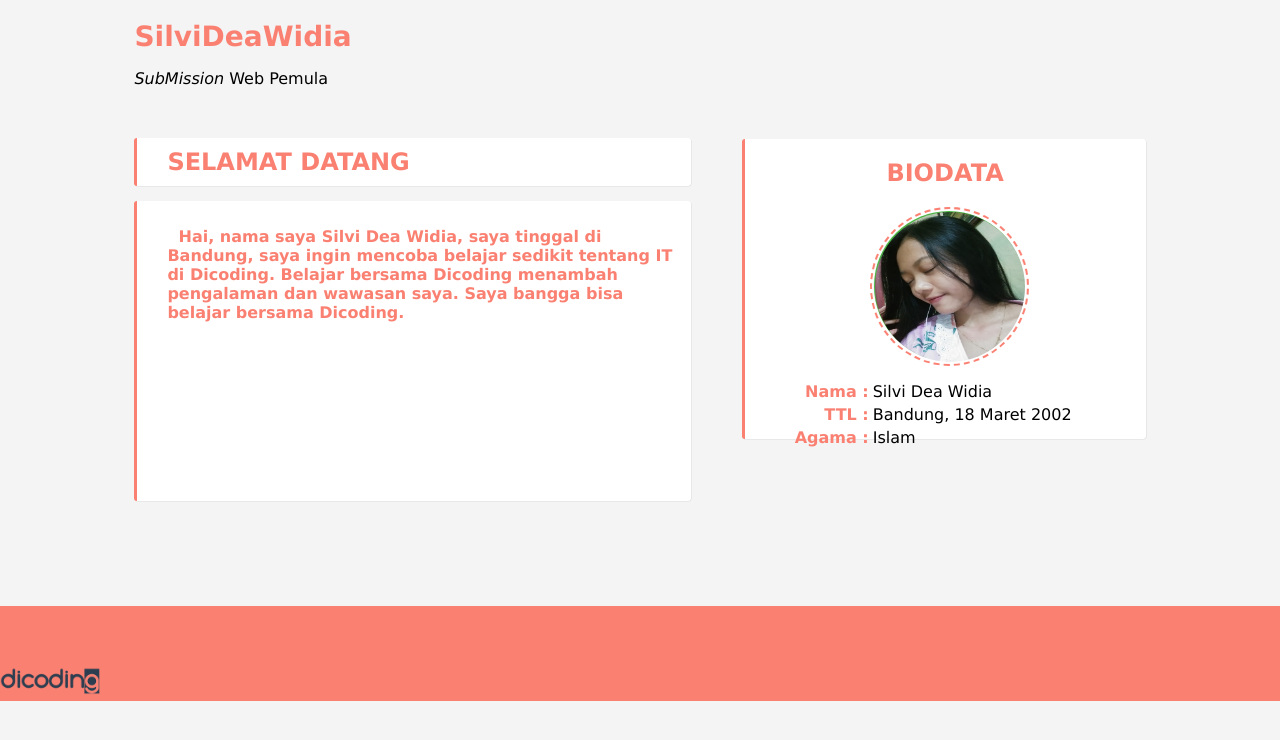
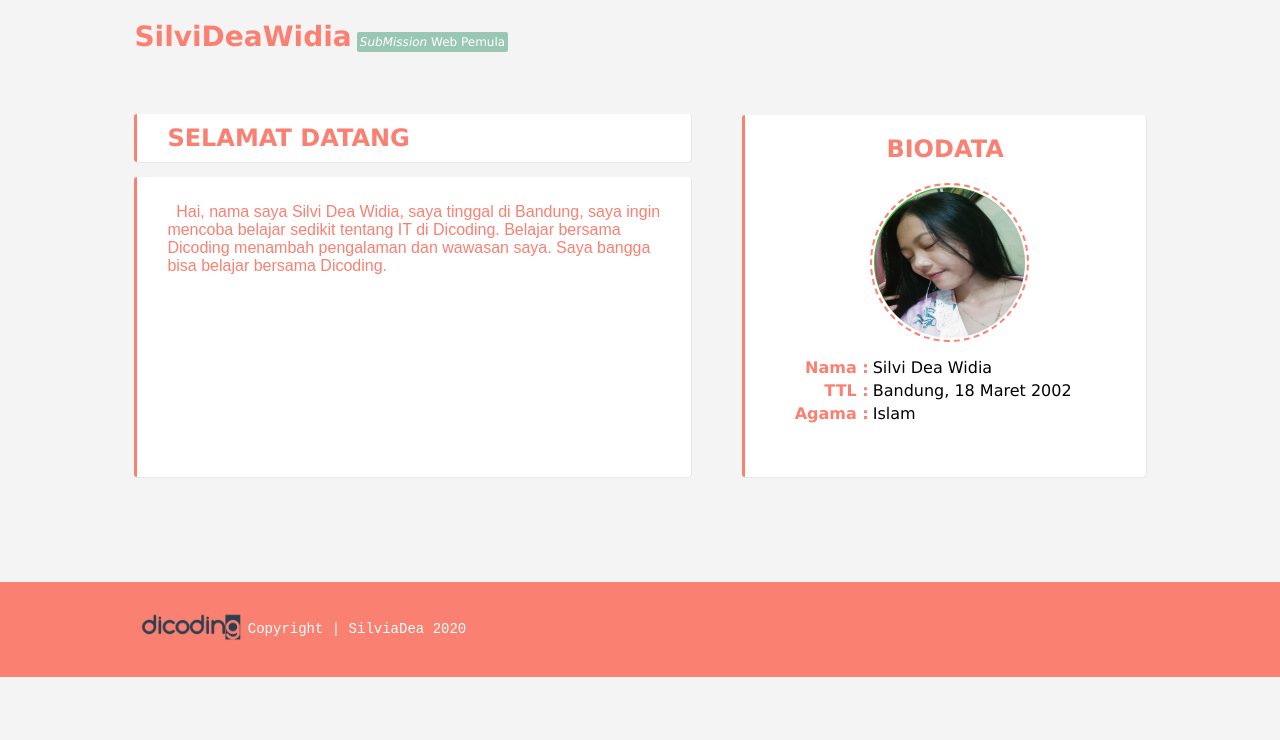
Before and after one commit to yaelahman/yaelahman.github.io, a plain HTML site: page index.html in a window 1280 px wide. Drawn offline with Linux system fonts and the light colour scheme.

Commit message:
Update script.css

```diff
--- a/script.css
+++ b/script.css
@@ -25,6 +25,15 @@ nav #navbar-header a {
     text-decoration: none;
     color: salmon;
     font-weight: 800;
+}
+
+nav #navbar-header p {
+    display: inline-block;
+    font-size: 12px;
+    background-color: #9ac7b4;
+    padding: 3px;
+    border-radius: 2px;
+    color: white;
 }
 
 article {
@@ -66,12 +75,13 @@ article {
     padding: 10px;
     padding-left: 30px;
     color: salmon;
-    font-weight: bold;
+    /* font-weight: bold; */
+    font-family: Arial, Helvetica, sans-serif;
 }
 
 aside {
     flex: 45%;
-    height: 300px;
+    min-height: 300px;
     background-color: white;
     margin-top: 20px;
     border-radius: 3px;
@@ -81,6 +91,7 @@ aside {
     border-top: 3px solid salmon; */
     box-sizing: border-box;
     box-shadow: 0.5px 0.5px 0 0 rgba(0, 0, 0, 0.1);
+    padding-bottom: 30px;
 }
 
 aside h2 {
@@ -154,12 +165,21 @@ footer {
     height: 70px;
     width: 100%;
     padding-top: 25px;
+    display: inline-block;
 }
 
 footer p {
     text-align: center;
     color: white;
-    font-size: 10px;
+    font-size: 14px;
+    float: left;
+}
+
+footer img {
+    float: left;
+    margin-left: 4%;
+    margin-top: -30px;
+    margin-right: 7px;
 }
 
 @media only screen and (min-width: 768px) {
@@ -186,6 +206,11 @@ footer p {
         /* min-height: 300px; */
         margin-left: 5%;
         margin-top: -67px;
+        padding-bottom: 30px;
+    }
+
+    footer img {
+        margin-left: 11%;
     }
 
 }
```
